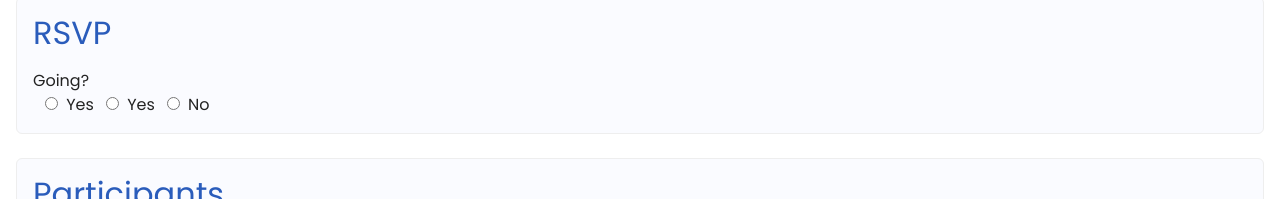
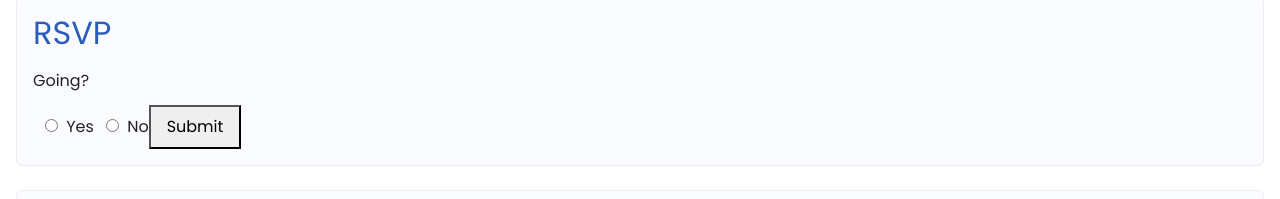
Before and after one commit to tabithaharston/StudyBuddy-Startup, a React (Vite) app: page /session in a window 1280 px wide. Shown: the part 742-941 px from the top of the page. Built offline with nearby package versions, Linux system fonts and the light colour scheme.

Commit message:
Track RSVP choice with useState

```diff
--- a/src/session/session.jsx
+++ b/src/session/session.jsx
@@ -41,9 +41,9 @@ export function Session() {
         <h2>RSVP</h2>
         <form>
           <label htmlFor="rsvpYes">Going?</label>
-          <input type="radio" id="rsvpYes" name="rsvp" /> Yes
           <input type="radio" id="rsvpYes" name="rsvp" checked={rsvp === 'Going'} onChange={() => setRsvp('Going')} /> Yes
           <input type="radio" id="rsvpNo" name="rsvp" checked={rsvp === 'Not going'} onChange={() => setRsvp('Not going')} /> No
+          <button type="submit">Submit</button>
         </form>
       </section>
 
```
